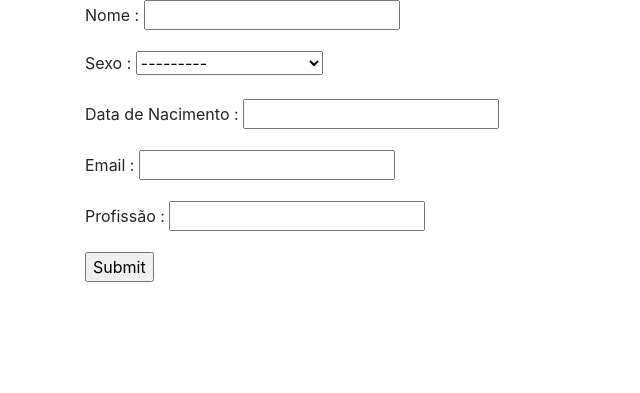
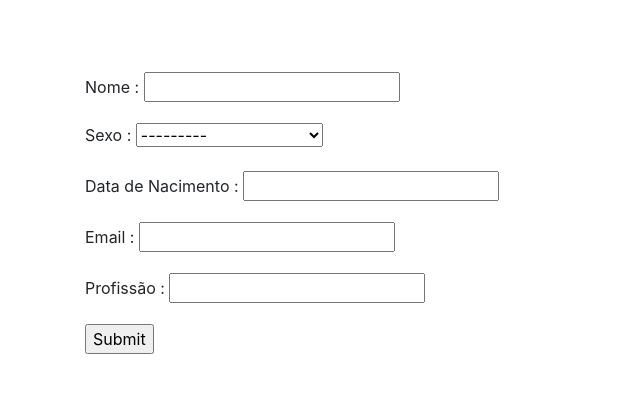
Before and after one commit to jonaspeixoto/Crud_Djando, a Django app: page /clientes/cadastrar in a window 1280 px wide. Shown: the top 393 px of the page, without its empty margins (0-640 px from the left). Run offline with Django 3.2, Linux system fonts and the light colour scheme.

Commit message:
Adicionando arquivos staticos

```diff
--- /dev/null
+++ b/clientes/appclientes/static/appclientes/css/style.css
@@ -0,0 +1,3 @@
+body{
+     padding-top: 4.5rem;
+}
--- a/clientes/appclientes/templates/clientes/base.html
+++ b/clientes/appclientes/templates/clientes/base.html
@@ -1,5 +1,6 @@
 <!DOCTYPE html>
 <html lang="en">
+{% load static %}
 <head>
     <meta charset="UTF-8">
     <title>
@@ -7,6 +8,7 @@
         {% endblock titulo %}
     </title>
     <link rel="stylesheet" href="https://cdn.jsdelivr.net/npm/bootstrap@4.1.3/dist/css/bootstrap.min.css" integrity="sha384-MCw98/SFnGE8fJT3GXwEOngsV7Zt27NXFoaoApmYm81iuXoPkFOJwJ8ERdknLPMO" crossorigin="anonymous">
+    <link rel="stylesheet" href="{% static "appclientes/css/style.css" %}">
 </head>
 <body>
 <main class="container">
--- a/clientes/appclientes/templates/clientes/lista_clientes.html
+++ b/clientes/appclientes/templates/clientes/lista_clientes.html
@@ -15,7 +15,7 @@
             {% for cliente in clientes %}
             <tr>
                 <td>{{cliente.nome}}</td>
-                <td>{{cliente.data_nascimento}}</td>
+                <td>{{cliente.data_nascimento | date:"d M Y"}}</td>
                 <td>{{cliente.sexo}}</td>
             </tr>
             {% endfor %}
```
